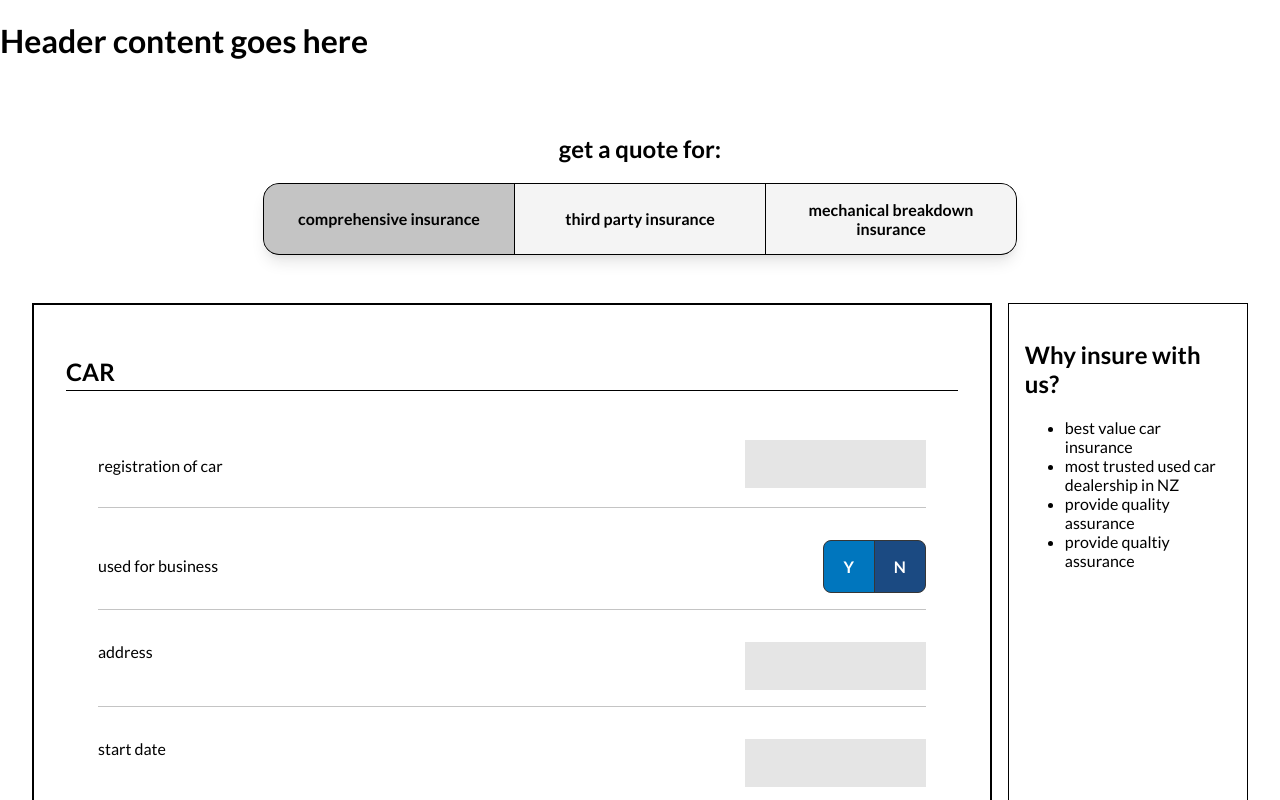
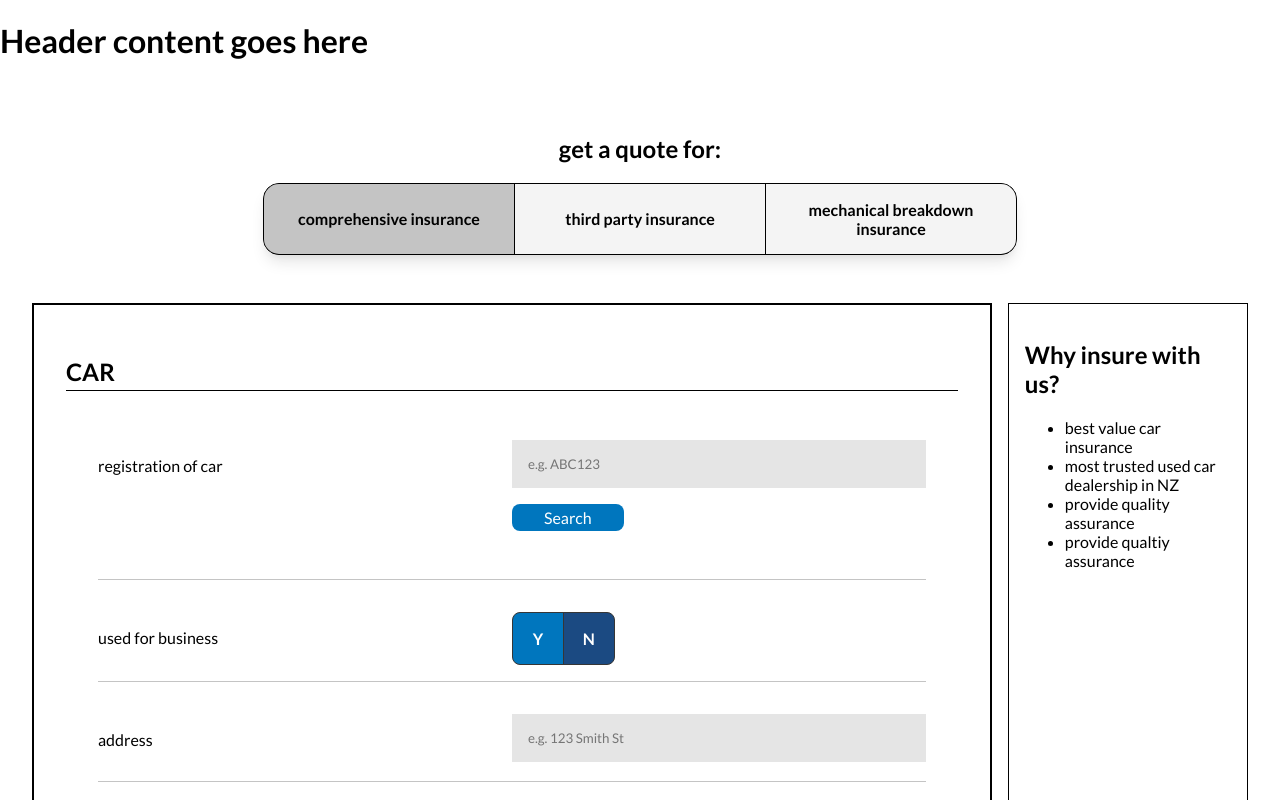
Before and after one commit to CaedanLavender/turners, a React (Create React App) app: page /insurance/get_quote in a window 1280 px wide. Shown: the top 800 px of the page. Built offline with nearby package versions, Linux system fonts and the light colour scheme.

Commit message:
Added licence plate search to form

```diff
--- a/src/components/Quote/FormCar.js
+++ b/src/components/Quote/FormCar.js
@@ -1,3 +1,4 @@
+import axios from "axios";
 import React, { useState, useEffect } from "react";
 import 'styles/Quote.css'
 import ToggleSwitch from "components/ToggleSwitch";
@@ -33,6 +34,8 @@ const FormCar = () => {
 		startDate: "",
 	});
 	const [driverFormData, setDriverFormData] = useState([driverTemplate]);
+	const [carData, setCarData] = useState();
+	const [selectedCar, setSelectedCar] = useState("")
 
 	const addDriver = () => {
 		setDriverFormData([...driverFormData, driverTemplate])
@@ -47,15 +50,6 @@ const FormCar = () => {
 	const setBusiness = (value) => {
 		setCarFormData({ ...carFormData, business: value })
 	}
-
-	// const setGender = (value, driver) => {
-	// 	console.log(value)
-	// 	setDriverFormData(
-	// 		() => {
-	// 		console.log(driverFormData.map((arrayItem, i) => driver === i ? {...arrayItem, gender: value} : arrayItem
-	// 	))}
-	// 	)
-	// }
 
 	const setGender = (value) => {
 		setDriverFormData(driverFormData.map((driver, i) => i === 0 ? ({ ...driver, gender: value }) : driver))
@@ -73,6 +67,16 @@ const FormCar = () => {
 		setDriverFormData(driverFormData.map((driver, i) => i === 0 ? ({ ...driver, incident: value }) : driver))
 	}
 
+	const getCarData = () => {
+		axios.get('http://localhost:4000/plate', {
+			params: {
+				plate: carFormData.registration
+			}
+		})
+		.then(res => setCarData(res.data))
+		.catch(() => console.log("There was a catch error"))
+	}
+
 
 	return (
 		<>
@@ -81,9 +85,17 @@ const FormCar = () => {
 				<label><div className='labelText'>registration of car</div>
 					<div className='formSection__right'>
 						<input type="text"
+							placeholder="e.g. ABC123"
 							value={carFormData.registration}
 							onChange={(e) => setCarFormData({ ...carFormData, registration: e.target.value })}
 						/>
+						<div className='searchButton' onClick={getCarData}>Search</div>
+						<div className='radioOutput'>
+							<div className={`carDataLabel ${carData || "hidden"}`}>
+								<input type='radio' checked={carData === selectedCar} onChange={() => setSelectedCar(carData)} id='carSelect' value={carData}/>
+								{carData}
+							</div>
+						</div>
 					</div>
 				</label>
 			</div>
@@ -97,9 +109,10 @@ const FormCar = () => {
 			</div>
 
 			<div className='formSection'>
-				<label>address
+				<label><div className="labelText">address</div>
 					<div className='formSection__right'>
 						<input type="text"
+							placeholder="e.g. 123 Smith St"
 							value={carFormData.address}
 							onChange={(e) => setCarFormData({ ...carFormData, address: e.target.value })}
 						/>
@@ -111,6 +124,7 @@ const FormCar = () => {
 				<label>start date
 					<div className='formSection__right'>
 						<input type="text"
+							placeholder="DD / MM / YYYY"
 							value={carFormData.startDate}
 							onChange={(e) => setCarFormData({ ...carFormData, startDate: e.target.value })}
 						/>
@@ -127,6 +141,7 @@ const FormCar = () => {
 							<label><div className="labelText">date of birth</div>
 								<div className='formSection__right'>
 									<input type="text"
+										placeholder="DD / MM / YYYY"
 										value={driverFormData.dob}
 										onChange={
 											(e) => {
@@ -141,27 +156,27 @@ const FormCar = () => {
 						<div className='formSection'>
 							<label><div className="labelText">gender</div>
 								<div className='formSection__right'>
-									<ToggleSwitch switches={["m", "f"]} activeSwitch={driverFormData[0].gender} setSwitch={setGender}/>
+									<ToggleSwitch switches={["m", "f"]} activeSwitch={driverFormData[0].gender} setSwitch={setGender} />
 								</div>
 							</label>
 						</div>
 
 						<div className='formSection'>
 							<label><div className="labelText">type of licence</div>
-								<SelectList list={typeOfLicence} activeItem={driverFormData[0].licenceType} setItem={setLicence}/>
+								<SelectList list={typeOfLicence} activeItem={driverFormData[0].licenceType} setItem={setLicence} />
 							</label>
 						</div>
 
 						<div className='formSection'>
 							<label><div className="labelText">time you've had your licence</div>
-								<SelectList list={timeOnLicence} activeItem={driverFormData[0].licenceTime} setItem={setLicenceTime}/>
+								<SelectList list={timeOnLicence} activeItem={driverFormData[0].licenceTime} setItem={setLicenceTime} />
 							</label>
 						</div>
 
 						<div className='formSection'>
 							<label><div className="labelText">had a claim/incident(s) in the last 5 years?</div>
 								<div className='formSection__right'>
-									<ToggleSwitch switches={["y", "n"]} activeSwitch={driverFormData[0].incident} setSwitch={setIncident}/>
+									<ToggleSwitch switches={["y", "n"]} activeSwitch={driverFormData[0].incident} setSwitch={setIncident} />
 								</div>
 							</label>
 						</div>
--- a/src/styles/Quote.css
+++ b/src/styles/Quote.css
@@ -63,6 +63,13 @@
 	flex-direction: column;
 }
 
+.formSection__right {
+	display: flex;
+	flex-direction: column;
+	gap: 1em;
+	flex-basis: 50%;
+}
+
 .formSection::after {
 	content: "";
 	display: block;
--- a/src/styles/toggleGroup.css
+++ b/src/styles/toggleGroup.css
@@ -106,3 +106,31 @@
 .hidden {
 	visibility: hidden;
 }
+
+.searchButton {
+	padding: 0.25em 2em;
+	background-color: var(--blue);
+	color: white;
+	width: min-content;
+	border-radius: 0.5em;
+	transition: background-color, 100ms;
+	-webkit-border-radius: 0.5em;
+	-moz-border-radius: 0.5em;
+	-ms-border-radius: 0.5em;
+	-o-border-radius: 0.5em;
+	-webkit-transition: background-color, 100ms;
+	-moz-transition: background-color, 100ms;
+	-ms-transition: background-color, 100ms;
+	-o-transition: background-color, 100ms;
+	cursor: pointer;
+}
+
+.searchButton:hover {
+	background-color: var(--dark-blue);
+}
+
+.carDataLabel {
+	display: flex;
+	gap: 1em;
+	align-items: center;
+}
```
